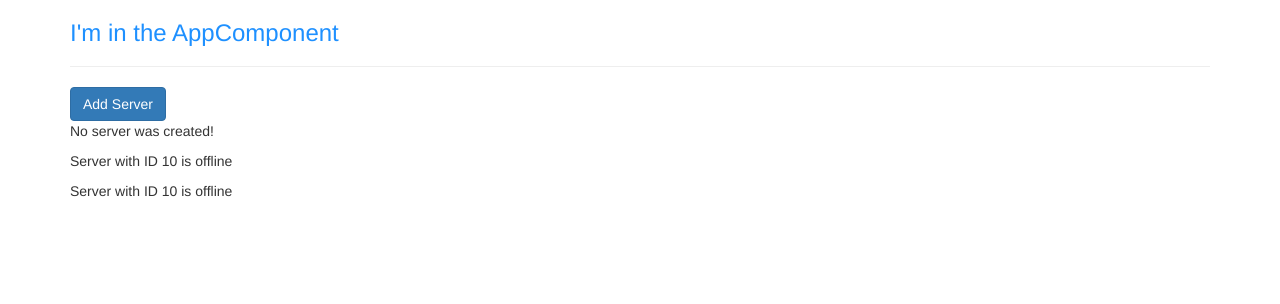
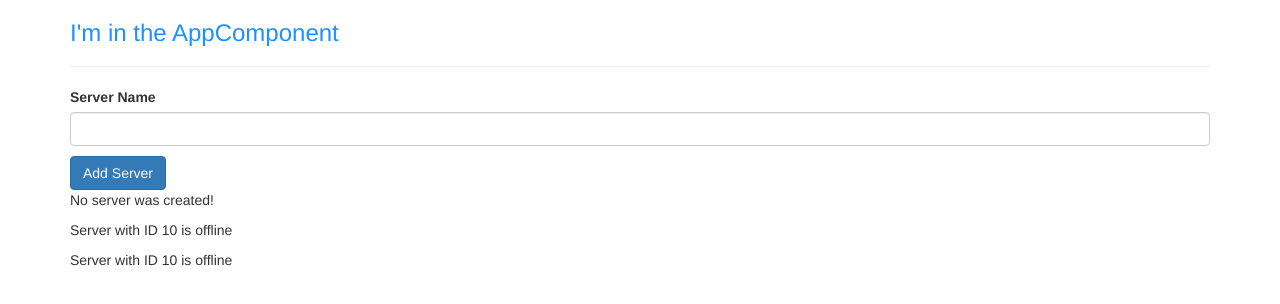
Before and after one commit to pbrandiezs/udemy-angular-the-complete-guide-2021-my-dream-app, an Angular app: page / in a window 1280 px wide. Shown: the top 304 px of the page. Built offline with nearby package versions, Linux system fonts and the light colour scheme.

Commit message:
feat: Lesson 32 Passing and Using Data with Event Binding

```diff
--- a/src/app/servers/servers.component.html
+++ b/src/app/servers/servers.component.html
@@ -1,3 +1,9 @@
+<label>Server Name</label>
+<input
+    type="text"
+    class="form-control"
+    (input)="onUpdateServerName($event)">
+<p>{{ serverName }}</p>
 <button
  class="btn btn-primary"
  [disabled]="!allowNewServer"
--- a/src/app/servers/servers.component.ts
+++ b/src/app/servers/servers.component.ts
@@ -13,6 +13,7 @@
 export class ServersComponent implements OnInit {
   allowNewServer = false;
   serverCreationStatus = 'No server was created!'
+  serverName = '';
 
   constructor() {
     setTimeout(() => {
@@ -27,4 +28,8 @@
     this.serverCreationStatus = 'Server was created!';
   }
 
+  onUpdateServerName(event: any) {
+    this.serverName = (<HTMLInputElement>event.target).value;
+  }
+
 }
```
